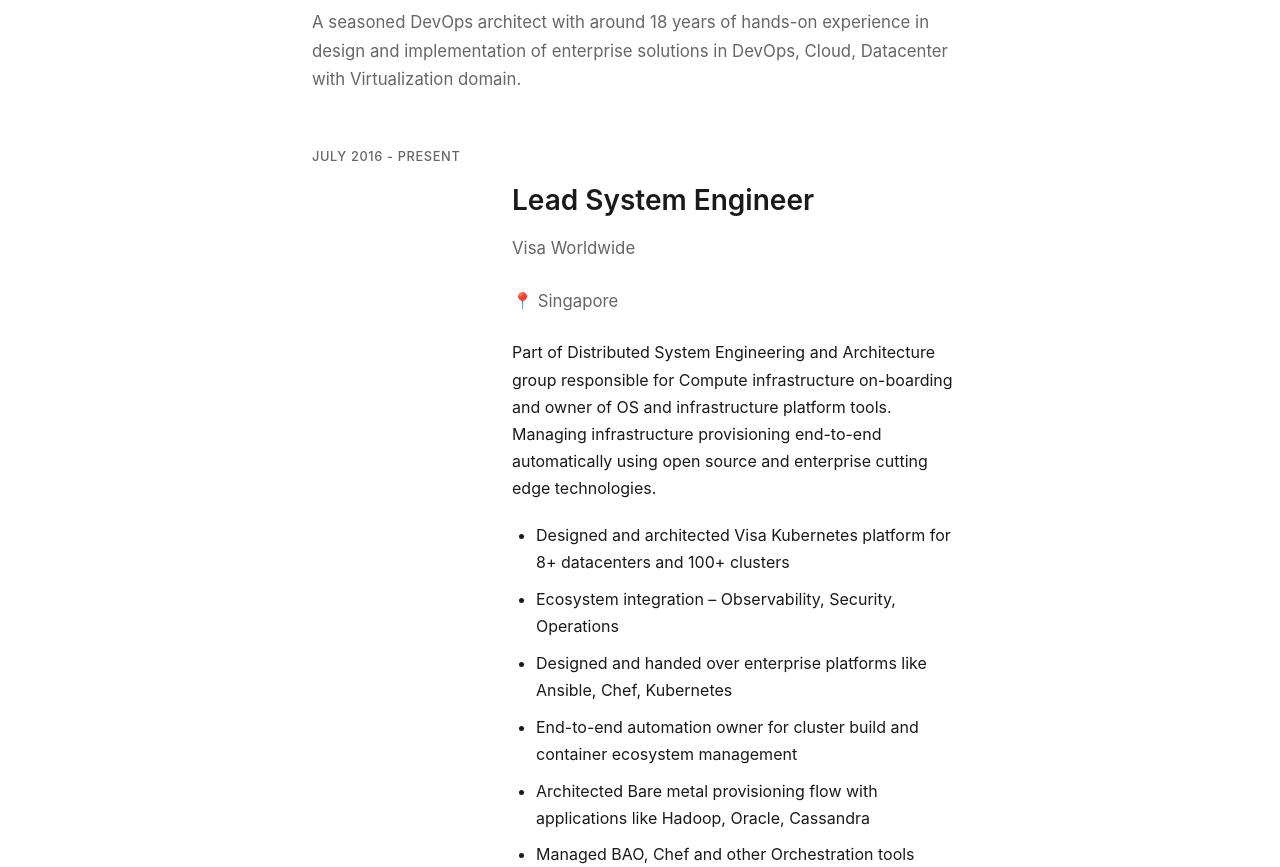
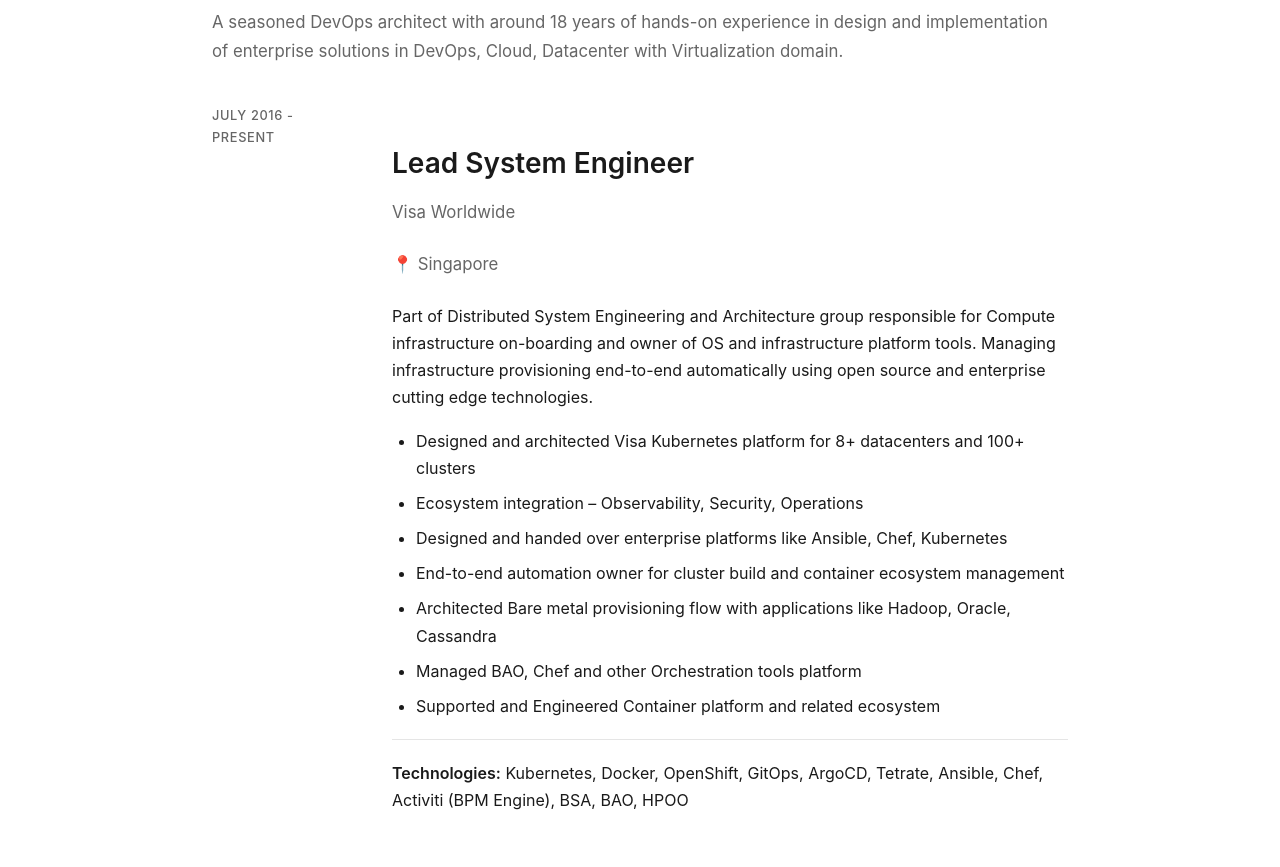
Before and after one commit to baladengale/baladengale.github.io, a plain HTML site: page workex.html in a window 1280 px wide. Shown: the part 190-1057 px from the top of the page. Drawn offline with Linux system fonts and the light colour scheme.

Commit message:
Expand work experience to full width and reduce spacing

```diff
--- a/assets/css/styles.css
+++ b/assets/css/styles.css
@@ -211,7 +211,7 @@
 
 /* Content wrapper for blog/about pages */
 .content-wrapper {
-    max-width: 720px;
+    max-width: 920px;
     margin: 0 auto;
     padding: 3rem 2rem;
 }
@@ -261,18 +261,18 @@
     font-size: 1.15rem;
     line-height: 1.7;
     color: var(--color-text-light);
-    margin-bottom: 3rem;
-    max-width: 680px;
+    margin-bottom: 2.5rem;
+    max-width: 100%;
 }
 
 .work-experience {
-    margin-top: 3rem;
+    margin-top: 2.5rem;
 }
 
 .job {
-    margin-bottom: 4rem;
+    margin-bottom: 2.5rem;
     display: grid;
-    grid-template-columns: 160px 1fr;
+    grid-template-columns: 140px 1fr;
     gap: 2.5rem;
     align-items: start;
 }
@@ -296,24 +296,24 @@
 }
 
 .job-title {
-    font-size: 1.4rem;
+    font-size: 1.35rem;
     font-weight: 600;
-    margin-bottom: 0.4rem;
+    margin-bottom: 0.35rem;
     color: var(--color-text);
     line-height: 1.3;
 }
 
 .job-company {
-    font-size: 1.05rem;
+    font-size: 1rem;
     color: var(--color-text-light);
-    margin: 0 0 0.4rem 0;
+    margin: 0 0 0.35rem 0;
     font-weight: 400;
 }
 
 .job-location {
     font-size: 0.9rem;
     color: var(--color-text-light);
-    margin-bottom: 1.2rem;
+    margin-bottom: 1rem;
 }
 
 .job-description {
@@ -321,28 +321,28 @@
 }
 
 .job-description p {
-    margin-bottom: 1.2rem;
+    margin-bottom: 1rem;
     font-size: 1rem;
     line-height: 1.7;
     color: var(--color-text);
 }
 
 .job-description ul {
-    margin: 0 0 1.5rem 0;
+    margin: 0 0 1.2rem 0;
     padding-left: 1.5rem;
     list-style: disc;
 }
 
 .job-description li {
-    margin-bottom: 0.6rem;
+    margin-bottom: 0.5rem;
     line-height: 1.7;
     color: var(--color-text);
     font-size: 1rem;
 }
 
 .job-tech {
-    margin-top: 1.5rem;
-    padding-top: 1.5rem;
+    margin-top: 1.2rem;
+    padding-top: 1.2rem;
     border-top: 1px solid var(--color-border);
     font-size: 0.9rem;
     color: var(--color-text-light);
```
